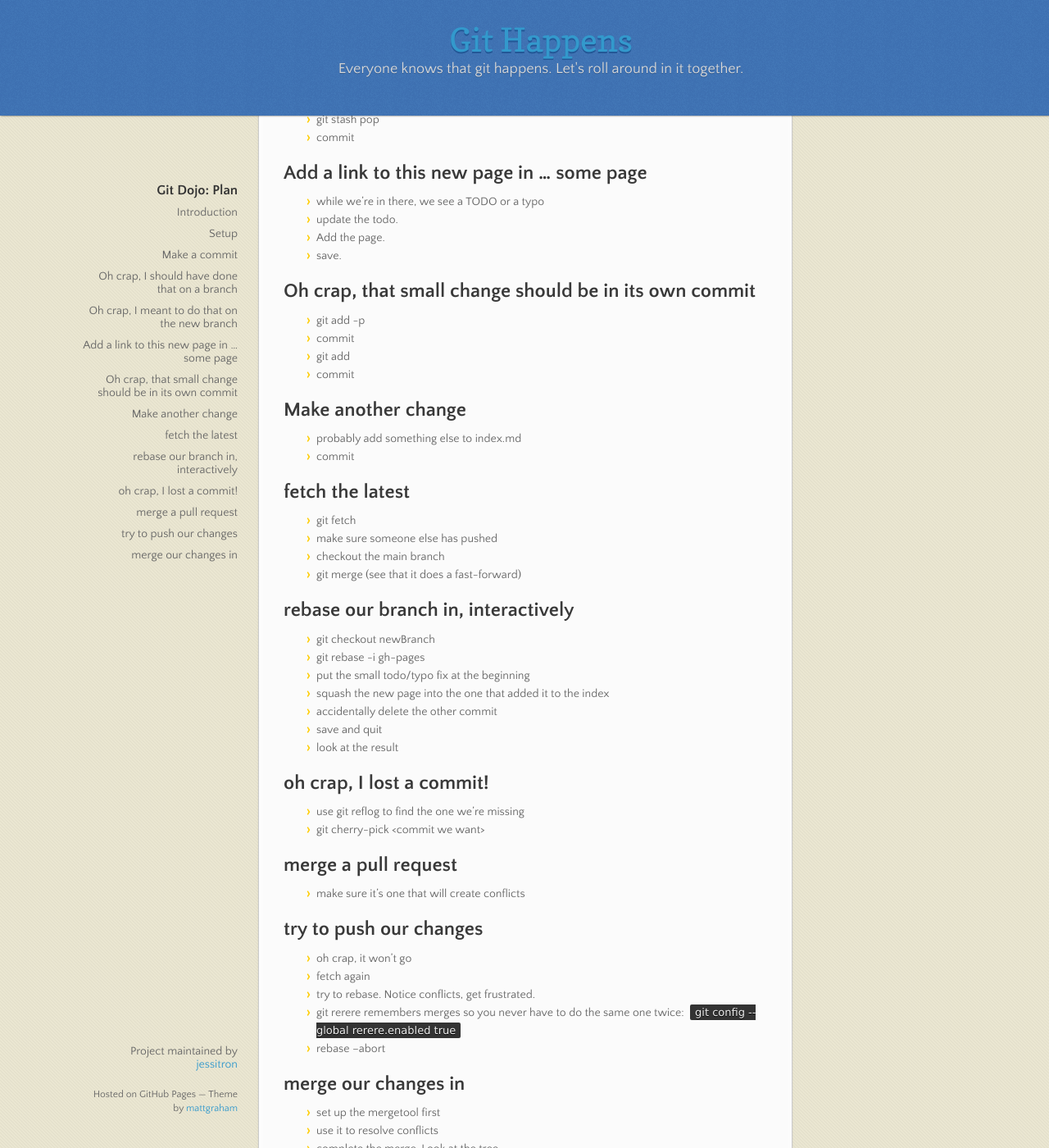
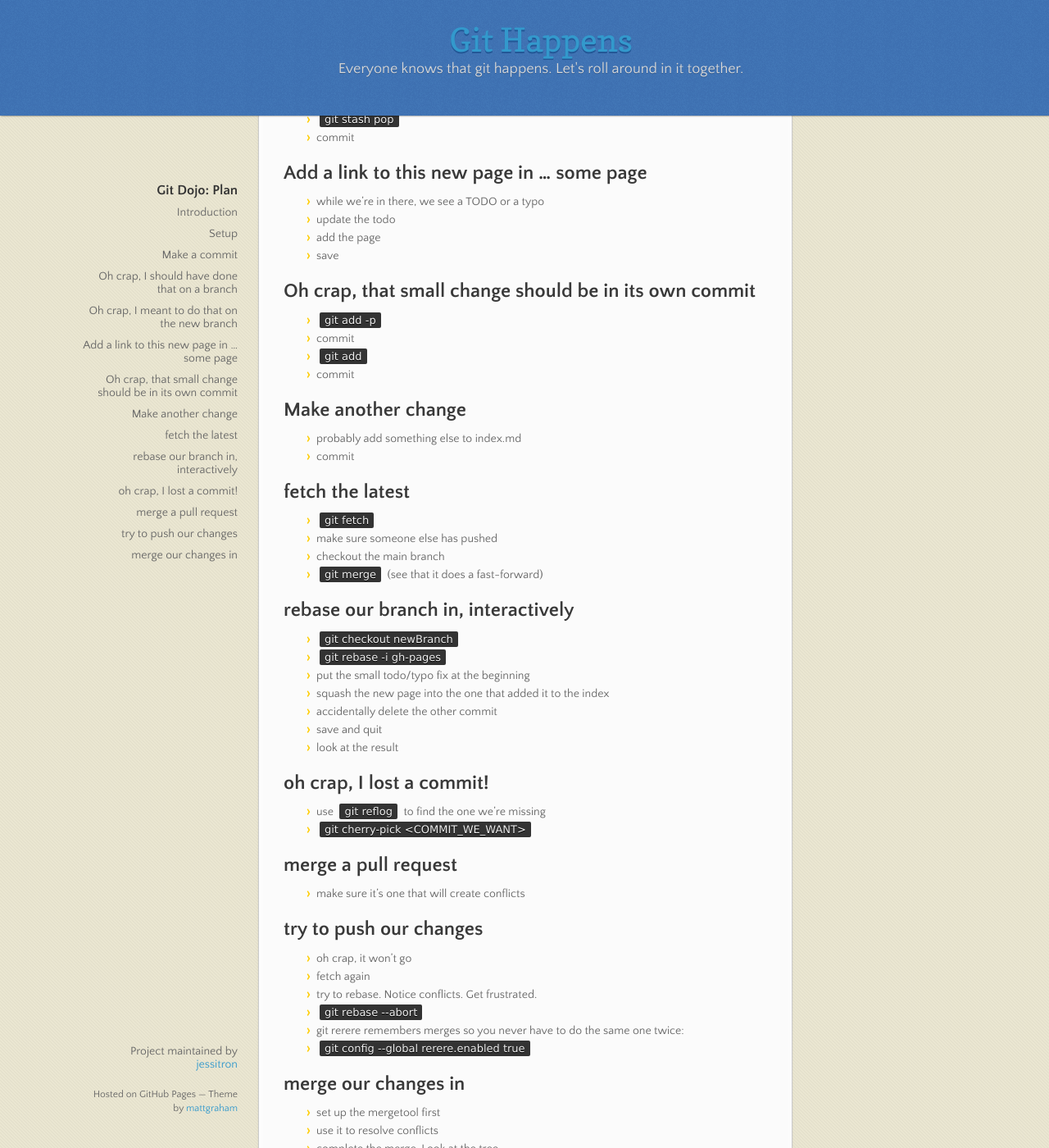
Before and after one commit to jessitron/git-happens, a Jekyll site: the page built from dojo.md, in a window 1280 px wide and 1400 px high, scrolled down 1069 px. Shown: the whole window at 82% size. Built offline with Jekyll 4.4.1, drawn with Linux system fonts in a browser that asks for light colours; nearby versions of some CDN libraries; some of the changed lines change nothing that is shown.

Commit message:
Formatting git commands to stand out

```diff
--- a/dojo.md
+++ b/dojo.md
@@ -34,27 +34,27 @@ look for TODO or add to the list of pages you'd like to see
 * commit
 
 ## Oh crap, I should have done that on a branch
-* git branch addingNewPage
-* git reset HEAD^
-* git reset --hard
+* `git branch addingNewPage`
+* `git reset HEAD^`
+* `git reset --hard`
 * create the new page, change something else
 
 ## Oh crap, I meant to do that on the new branch
-* git stash save
-* git checkout &lt;new branch&gt;
-* git stash pop
+* `git stash save`
+* `git checkout <NEW_BRANCH>`
+* `git stash pop`
 * commit
 
 ## Add a link to this new page in ... some page
 * while we're in there, we see a TODO or a typo
-* update the todo.
-* Add the page.
-* save.
+* update the todo
+* add the page
+* save
 
 ## Oh crap, that small change should be in its own commit
-* git add -p
+* `git add -p`
 * commit
-* git add
+* `git add`
 * commit
 
 ## Make another change
@@ -62,14 +62,14 @@ look for TODO or add to the list of pages you'd like to see
 * commit
 
 ## fetch the latest
-* git fetch
+* `git fetch`
 * make sure someone else has pushed
 * checkout the main branch
-* git merge (see that it does a fast-forward)
+* `git merge` (see that it does a fast-forward)
 
 ## rebase our branch in, interactively
-* git checkout newBranch
-* git rebase -i gh-pages
+* `git checkout newBranch`
+* `git rebase -i gh-pages`
 * put the small todo/typo fix at the beginning
 * squash the new page into the one that added it to the index
 * accidentally delete the other commit
@@ -77,8 +77,8 @@ look for TODO or add to the list of pages you'd like to see
 * look at the result
 
 ## oh crap, I lost a commit!
-* use git reflog to find the one we're missing
-* git cherry-pick &lt;commit we want&gt;
+* use `git reflog` to find the one we're missing
+* `git cherry-pick <COMMIT_WE_WANT>`
 
 ## merge a pull request
 * make sure it's one that will create conflicts
@@ -86,9 +86,10 @@ look for TODO or add to the list of pages you'd like to see
 ## try to push our changes
 * oh crap, it won't go
 * fetch again
-* try to rebase. Notice conflicts, get frustrated.
-* git rerere remembers merges so you never have to do the same one twice: `git config --global rerere.enabled true`
-* rebase --abort
+* try to rebase. Notice conflicts. Get frustrated.
+* `git rebase --abort`
+* git rerere remembers merges so you never have to do the same one twice:
+* `git config --global rerere.enabled true`
 
 ## merge our changes in
 * set up the mergetool first
```
